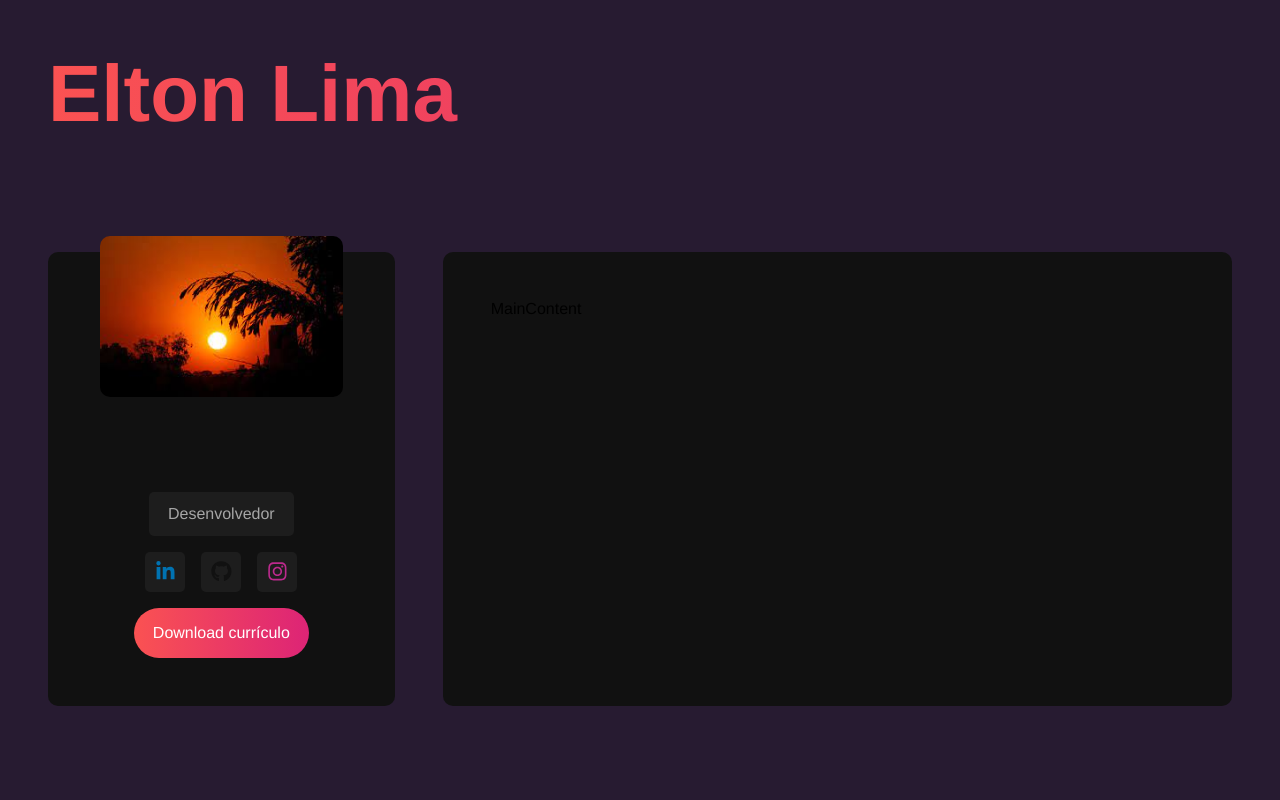
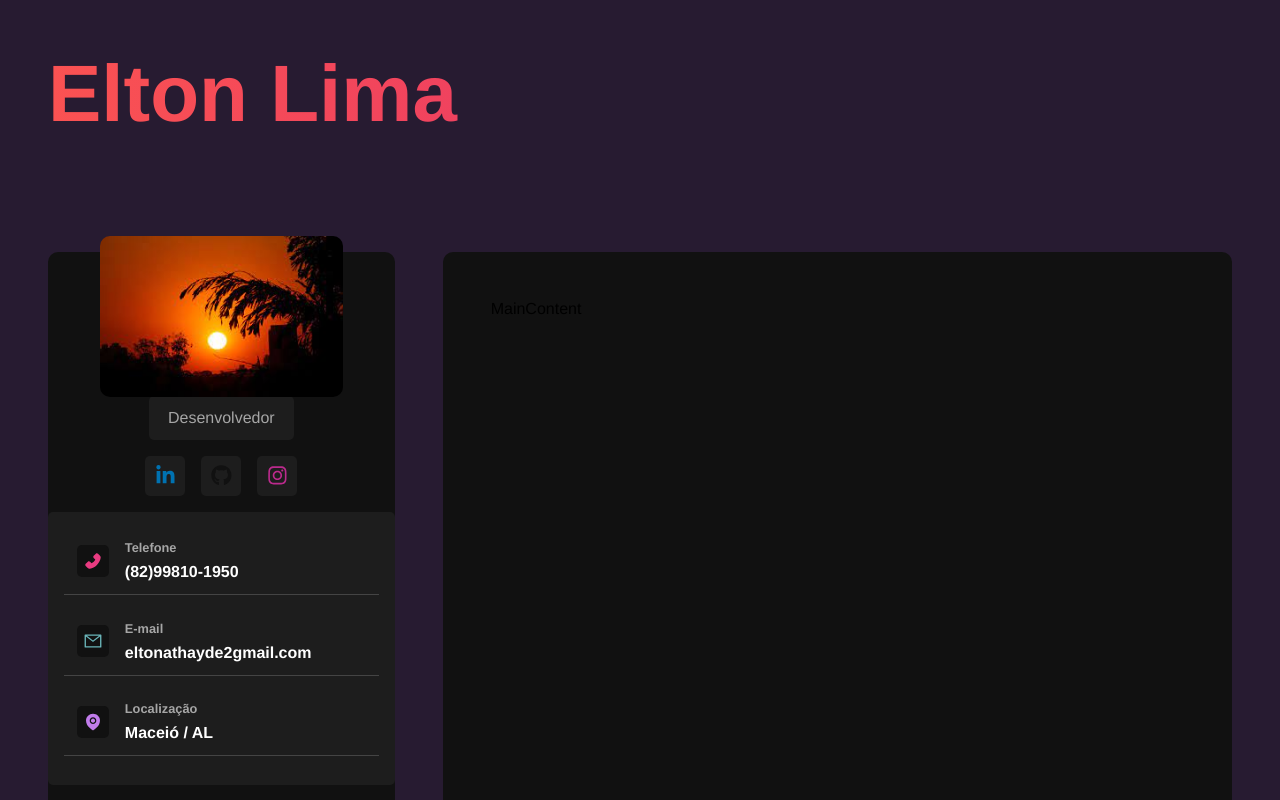
Before and after one commit to eltonathayde/portifolio-React-sass, a React (Vite) app in the folder vite-project/: page / in a window 1280 px wide. Shown: the top 800 px of the page. Built offline with nearby package versions, Linux system fonts and the light colour scheme.

Commit message:
sidebar finalizada

```diff
--- a/vite-project/src/components/Sidebar.jsx
+++ b/vite-project/src/components/Sidebar.jsx
@@ -2,7 +2,7 @@ import Avatar from "../img/transferir.jpg";
 
 // componentes
 import SocialNetworks from "./SocialNetworks";
-import informationContainer from "./informationContainer";
+import InformationContainer from "./InformationContainer";
 
 import "../styles/components/sidebar.sass";
 
@@ -12,7 +12,8 @@ const Sidebar = () => {
       <img src={Avatar} alt="Elton Lima" />
       <p className="title">Desenvolvedor</p>
       <SocialNetworks />
-      <informationContainer />
+      <InformationContainer />
+
       <a href="" className="btn">
         Download currículo
       </a>
--- a/vite-project/src/components/informationContainer.jsx
+++ b/vite-project/src/components/informationContainer.jsx
@@ -1,7 +1,33 @@
-import "../styles/components/informationContainer.sass";
+import { AiFillPhone, AiOutlineMail, AiFillEnvironment } from "react-icons/ai";
+
+import "../styles/components/informationcontainer.sass";
 
 const informationContainer = () => {
-  return <div>informationContainer</div>;
+  return (
+    <section id="information">
+      <div className="info-card">
+        <AiFillPhone id="phone-icon" />
+        <div>
+          <h3>Telefone</h3>
+          <p>(82)99810-1950</p>
+        </div>
+      </div>
+      <div className="info-card">
+        <AiOutlineMail id="email-icon" />
+        <div>
+          <h3>E-mail</h3>
+          <p>eltonathayde2gmail.com</p>
+        </div>
+      </div>
+      <div className="info-card">
+        <AiFillEnvironment id="pin-icon" />
+        <div>
+          <h3>Localização</h3>
+          <p>Maceió / AL</p>
+        </div>
+      </div>
+    </section>
+  );
 };
 
 export default informationContainer;
--- a/vite-project/src/styles/components/informationContainer.sass
+++ b/vite-project/src/styles/components/informationContainer.sass
@@ -0,0 +1,46 @@
+@use '../variables'
+@use '../mixins'
+
+#information
+    @include mixins.center
+    flex-direction: column
+    background-color: variables.$bg-color-secundary
+    padding: 1rem
+    margin-bottom: 2rem
+    text-align: left
+    width: 100%
+    border-radius: variables.$card-border-radius
+
+    .info-card
+        @include mixins.center
+        justify-content: start
+        gap: 1rem
+        padding: .8rem
+        margin-bottom: .8rem
+        border-bottom: 1px solid #444
+        width: 100%
+
+        h3
+            color: variables.$text-color-secondary
+            font-size: .8rem
+            margin-bottom: .5rem
+
+        p
+            color: variables.$text-color
+            font-weight: bold
+
+        svg
+            background-color: variables.$bg-color
+            padding: .4rem
+            width: 2rem
+            height: 2rem
+            border-radius: variables.$card-border-radius
+
+        #phone-icon
+            color: #e93b81
+
+        #email-icon
+            color: #6ab5b9
+
+        #pin-icon
+            color: #c17ceb
--- a/vite-project/src/styles/components/sidebar.sass
+++ b/vite-project/src/styles/components/sidebar.sass
@@ -23,7 +23,7 @@
         color: variables.$text-color-secondary
         background-color: variables.$bg-color-secundary
         border-radius: variables.$card-border-radius
-        margin-top: 12rem
+        margin-top: 6rem
         padding: .8rem 1.2rem
 
     .btn
```
